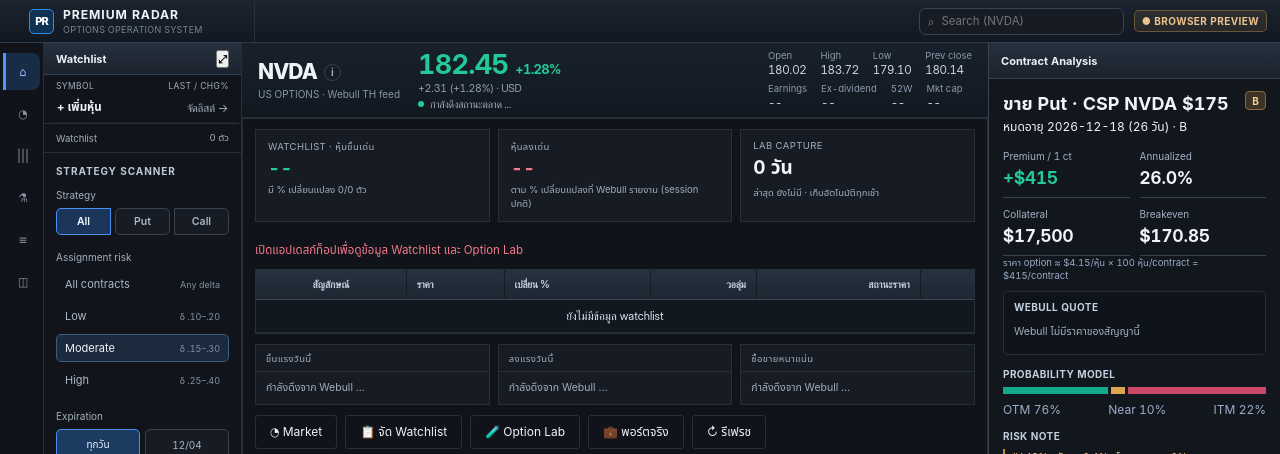
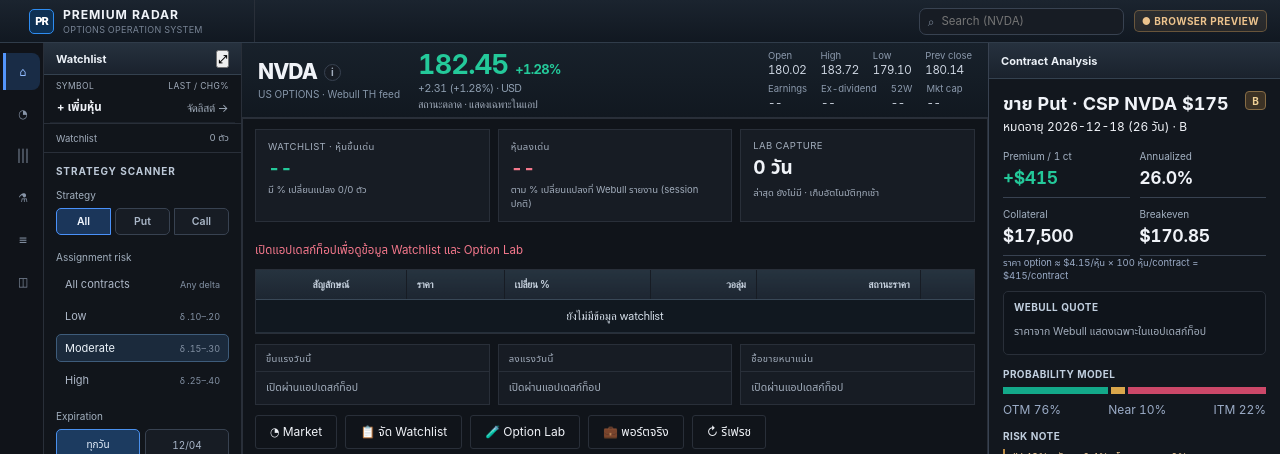
Before and after one commit to b9b4ymiN/premium-radar, a React (Vite) app: page / in a window 1280 px wide. Shown: the top 454 px of the page. Built offline with nearby package versions, Linux system fonts and the light colour scheme.

Commit message:
fix(ui): honest states in the browser preview
without the desktop shell the new surfaces said "loading" forever or
reported a missing quote. they now say the data is shown in the app,
and the market page drops its retry button and empty table there.

```diff
--- a/src/components/ContractQuote/ContractQuote.tsx
+++ b/src/components/ContractQuote/ContractQuote.tsx
@@ -104,7 +104,11 @@ export default function ContractQuote({
       </div>
       {status === "loading" && <div className="wq-status">กำลังดึงราคาจาก Webull …</div>}
       {status === "error" && <div className="wq-status neg">⚠ {error}</div>}
-      {status === "ready" && !quote && <div className="wq-status">Webull ไม่มีราคาของสัญญานี้</div>}
+      {status === "ready" && !quote && (
+        <div className="wq-status">
+          {hasTauri ? "Webull ไม่มีราคาของสัญญานี้" : "ราคาจาก Webull แสดงเฉพาะในแอปเดสก์ท็อป"}
+        </div>
+      )}
       {quote && (
         <>
           <div className="wq-book num">
--- a/src/components/HomePage/HomePage.tsx
+++ b/src/components/HomePage/HomePage.tsx
@@ -57,7 +57,9 @@ function Movers({ onOpenRadar }: { onOpenRadar: (symbol: string) => void }) {
           <div key={list} className="hp-mover">
             <div className="hp-mover-head">{title}</div>
             {state == null ? (
-              <div className="hp-mover-note">กำลังดึงจาก Webull …</div>
+              <div className="hp-mover-note">
+                {hasTauri ? "กำลังดึงจาก Webull …" : "เปิดผ่านแอปเดสก์ท็อป"}
+              </div>
             ) : typeof state === "string" ? (
               <div className="hp-mover-note neg">⚠ {state}</div>
             ) : state.length === 0 ? (
--- a/src/components/MarketPage/MarketPage.tsx
+++ b/src/components/MarketPage/MarketPage.tsx
@@ -167,13 +167,15 @@ export default function MarketPage({ onOpenRadar }: { onOpenRadar: (symbol: stri
       {error && (
         <div className="pf-err" role="alert">
           ⚠ {error}
-          <button className="wl-open" onClick={reload}>
-            ลองใหม่
-          </button>
+          {hasTauri && (
+            <button className="wl-open" onClick={reload}>
+              ลองใหม่
+            </button>
+          )}
         </div>
       )}
 
-      {showSectors ? (
+      {error ? null : showSectors ? (
         <div className="hp-tablewrap">
           <table className="screener-table mk-table mk-sectors">
             <thead>
@@ -191,7 +193,7 @@ export default function MarketPage({ onOpenRadar }: { onOpenRadar: (symbol: stri
               {sectors.length === 0 ? (
                 <tr className="empty-row">
                   <td colSpan={7} className="pf-empty">
-                    {loading ? "กำลังดึงข้อมูลจาก Webull …" : error ? "ไม่มีข้อมูลให้แสดง" : "Webull ไม่มีข้อมูล sector"}
+                    {loading ? "กำลังดึงข้อมูลจาก Webull …" : "Webull ไม่มีข้อมูล sector"}
                   </td>
                 </tr>
               ) : (
@@ -229,7 +231,6 @@ export default function MarketPage({ onOpenRadar }: { onOpenRadar: (symbol: stri
         <MoversTable
           rows={movers}
           loading={loading && movers.length === 0}
-          failed={!!error}
           showDividend={tab === "high_dividend"}
           columns={columns}
           onOpen={onOpenRadar}
@@ -247,14 +248,12 @@ export default function MarketPage({ onOpenRadar }: { onOpenRadar: (symbol: stri
 function MoversTable({
   rows,
   loading,
-  failed,
   showDividend,
   columns,
   onOpen,
 }: {
   rows: MoverRow[];
   loading: boolean;
-  failed: boolean;
   showDividend: boolean;
   columns: number;
   onOpen: (symbol: string) => void;
@@ -280,7 +279,7 @@ function MoversTable({
           {rows.length === 0 ? (
             <tr className="empty-row">
               <td colSpan={columns} className="pf-empty">
-                {loading ? "กำลังดึงข้อมูลจาก Webull …" : failed ? "ไม่มีข้อมูลให้แสดง" : "Webull ไม่มีข้อมูลสำหรับลิสต์นี้"}
+                {loading ? "กำลังดึงข้อมูลจาก Webull …" : "Webull ไม่มีข้อมูลสำหรับลิสต์นี้"}
               </td>
             </tr>
           ) : (
--- a/src/components/QuoteHeader/QuoteHeader.tsx
+++ b/src/components/QuoteHeader/QuoteHeader.tsx
@@ -100,7 +100,9 @@ export default function QuoteHeader({
 
   const status = quote?.trade_status ?? null;
   const extended = quote?.extended && isExtendedSession(status) ? quote.extended : null;
-  const sessionLine = quoteError
+  const sessionLine = !hasTauri
+    ? "สถานะตลาด · แสดงเฉพาะในแอป"
+    : quoteError
       ? "สถานะตลาด: ไม่ทราบ"
       : quote
         ? extended
@@ -153,7 +155,9 @@ export default function QuoteHeader({
             className={`qh-session num ${extended ? "ext" : ""}`}
             title={quoteError ?? (quoteAt ? `ดึงจาก Webull ${timeEt(Date.parse(quoteAt))}` : undefined)}
           >
+            {hasTauri && (
               <i className={`session-dot ${quoteError ? "err" : extended ? "ext" : "rth"}`} />
+            )}
             {sessionLine}
           </div>
         </div>
```
Lines whose indentation alone changed are shown as unchanged.
